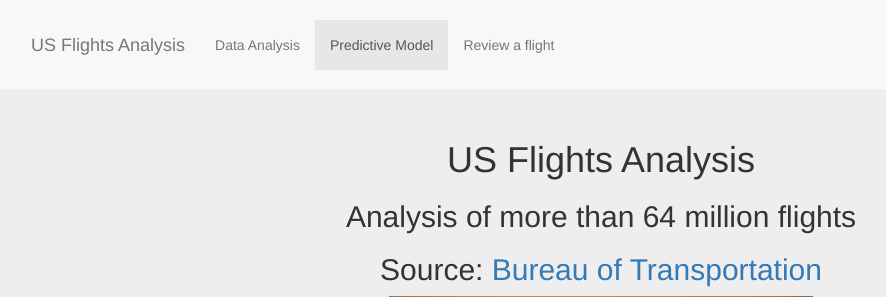
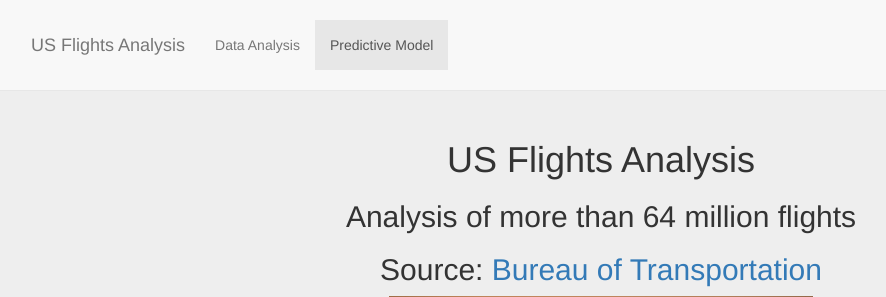
Before and after one commit to JE-/IATA_Analysis, a Flask app: template templates/index.html in a window 1280 px wide. Shown: the top 297 px of the page, without its empty margins (39-925 px from the left). Run offline with Flask 2, Linux system fonts and the light colour scheme; the template is opened without the code that fills it, so the values that code supplies are empty; some libraries are stand-ins or nearby versions.

Commit message:
minor changes

```diff
--- a/app.py
+++ b/app.py
@@ -13,7 +13,6 @@ app = Flask(__name__)
 @app.route('/',methods=['GET','POST'])
 def root():
     if request.method == 'GET':
-        form = ReviewForm(request.form)
         return render_template('index.html', form=form)
     else:
         return render_template('userinfo.html')
--- a/templates/index.html
+++ b/templates/index.html
@@ -50,9 +50,6 @@
         </li>
         <li>
           <a class="page-scroll" href="#model">Predictive Model</a>
-        </li>
-        <li>
-          <a class="page-scroll" href="#nlp">Review a flight</a>
         </li>
         <li><a class="page-scroll" href="#temp">             </a></li>
         <li><a class="page-scroll" href="#temp">             </a></li>
```
